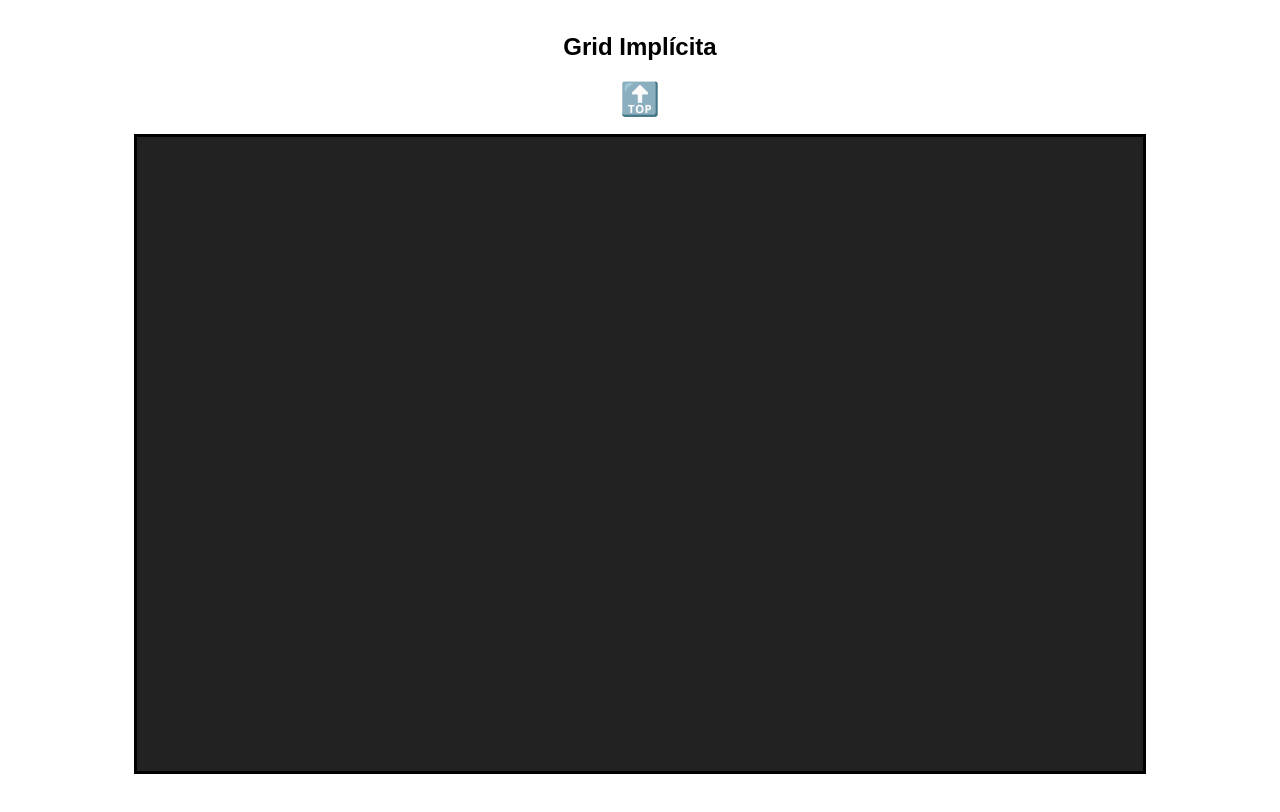
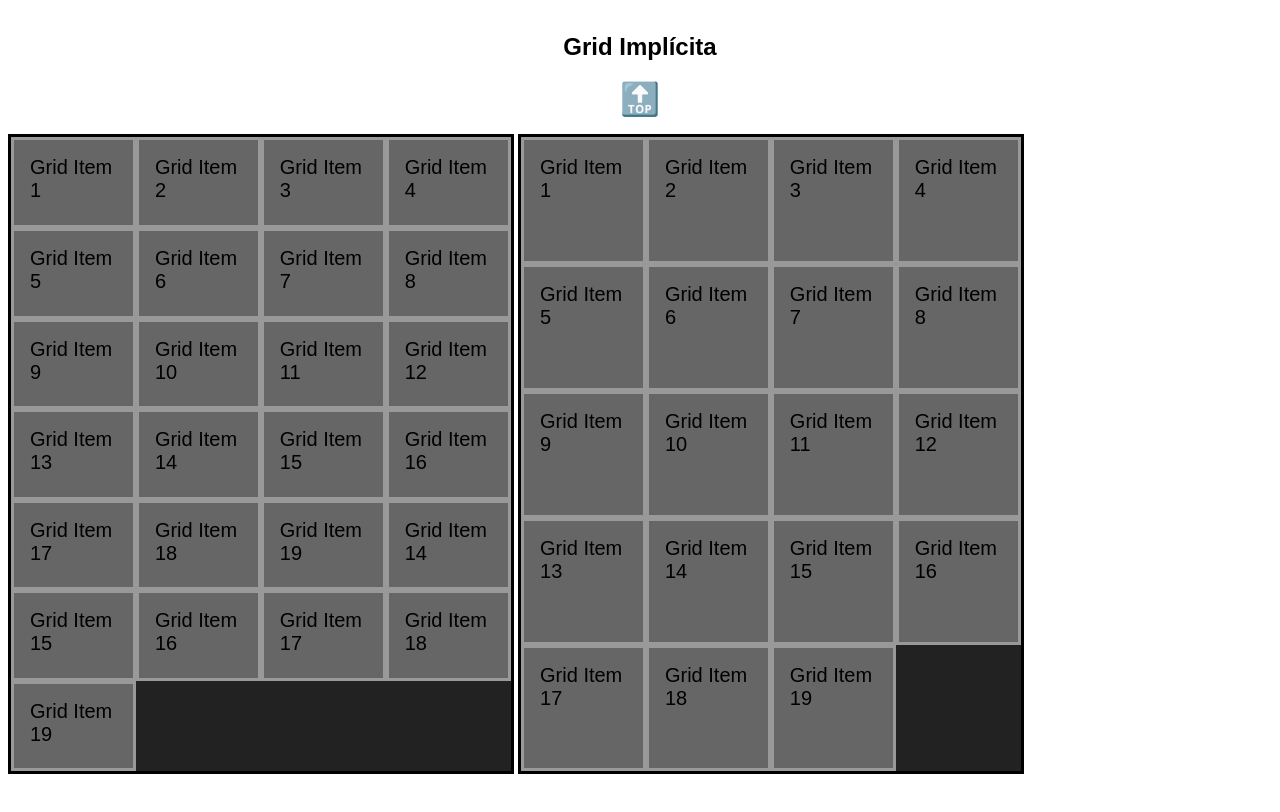
Before and after one commit to alefra88/cursoGrid, a plain HTML site: page index.html in a window 1280 px wide. Shown: the part 5800-6612 px from the top of the page. Drawn offline with Linux system fonts and the light colour scheme.

Commit message:
implicit grid

```diff
--- a/index.html
+++ b/index.html
@@ -118,10 +118,147 @@
   </section>
   <h2 id="grid-implicit">Grid Implícita</h2>
   <a href="#top">🔝</a>
-  <section class="container grid-implicit"></section>
+  <section class="container grid-implicit">
+    <article class="item">
+      <p>Grid Item 1</p>
+    </article>
+    <article class="item">
+      <p>Grid Item 2</p>
+    </article>
+    <article class="item">
+      <p>Grid Item 3</p>
+    </article>
+    <article class="item">
+      <p>Grid Item 4</p>
+    </article>
+    <article class="item">
+      <p>Grid Item 5</p>
+    </article>
+    <article class="item">
+      <p>Grid Item 6</p>
+    </article>
+    <article class="item">
+      <p>Grid Item 7</p>
+    </article>
+    <article class="item">
+      <p>Grid Item 8</p>
+    </article>
+    <article class="item">
+      <p>Grid Item 9</p>
+    </article>
+    <article class="item">
+      <p>Grid Item 10</p>
+    </article>
+    <article class="item">
+      <p>Grid Item 11</p>
+    </article>
+    <article class="item">
+      <p>Grid Item 12</p>
+    </article>
+    <article class="item">
+      <p>Grid Item 13</p>
+    </article>
+    <article class="item">
+      <p>Grid Item 14</p>
+    </article>
+    <article class="item">
+      <p>Grid Item 15</p>
+    </article>
+    <article class="item">
+      <p>Grid Item 16</p>
+    </article>
+    <article class="item">
+      <p>Grid Item 17</p>
+    </article>
+    <article class="item">
+      <p>Grid Item 18</p>
+    </article>
+    <article class="item">
+      <p>Grid Item 19</p>
+    </article>
+    <article class="item">
+      <p>Grid Item 14</p>
+    </article>
+    <article class="item">
+      <p>Grid Item 15</p>
+    </article>
+    <article class="item">
+      <p>Grid Item 16</p>
+    </article>
+    <article class="item">
+      <p>Grid Item 17</p>
+    </article>
+    <article class="item">
+      <p>Grid Item 18</p>
+    </article>
+    <article class="item">
+      <p>Grid Item 19</p>
+    </article>
+  </section>
+  <section class="container grid-implicit">
+    <article class="item">
+      <p>Grid Item 1</p>
+    </article>
+    <article class="item">
+      <p>Grid Item 2</p>
+    </article>
+    <article class="item">
+      <p>Grid Item 3</p>
+    </article>
+    <article class="item">
+      <p>Grid Item 4</p>
+    </article>
+    <article class="item">
+      <p>Grid Item 5</p>
+    </article>
+    <article class="item">
+      <p>Grid Item 6</p>
+    </article>
+    <article class="item">
+      <p>Grid Item 7</p>
+    </article>
+    <article class="item">
+      <p>Grid Item 8</p>
+    </article>
+    <article class="item">
+      <p>Grid Item 9</p>
+    </article>
+    <article class="item">
+      <p>Grid Item 10</p>
+    </article>
+    <article class="item">
+      <p>Grid Item 11</p>
+    </article>
+    <article class="item">
+      <p>Grid Item 12</p>
+    </article>
+    <article class="item">
+      <p>Grid Item 13</p>
+    </article>
+    <article class="item">
+      <p>Grid Item 14</p>
+    </article>
+    <article class="item">
+      <p>Grid Item 15</p>
+    </article>
+    <article class="item">
+      <p>Grid Item 16</p>
+    </article>
+    <article class="item">
+      <p>Grid Item 17</p>
+    </article>
+    <article class="item">
+      <p>Grid Item 18</p>
+    </article>
+    <article class="item">
+      <p>Grid Item 19</p>
+    </article>
+  </section>
   <h2 id="grid-flow">Flujo de la Grid</h2>
   <a href="#top">🔝</a>
-  <section class="container grid-flow"></section>
+  <section class="container grid-flow">
+
+  </section>
   <h2 id="grid-layer">Grid Items en Capas (superposición)</h2>
   <a href="#top">🔝</a>
   <section class="container grid-layers"></section>
--- a/styles.css
+++ b/styles.css
@@ -140,3 +140,12 @@ img {
   background-color: aquamarine;
   grid-area: footer;
 }
+
+
+.grid-implicit {
+  width: 40%;
+  display: grid;
+  display: inline-grid;
+  grid-template-columns: repeat(4, 1fr);
+  grid-template-rows: repeat(auto-fit,minmax(10px, 1fr));
+}
```
